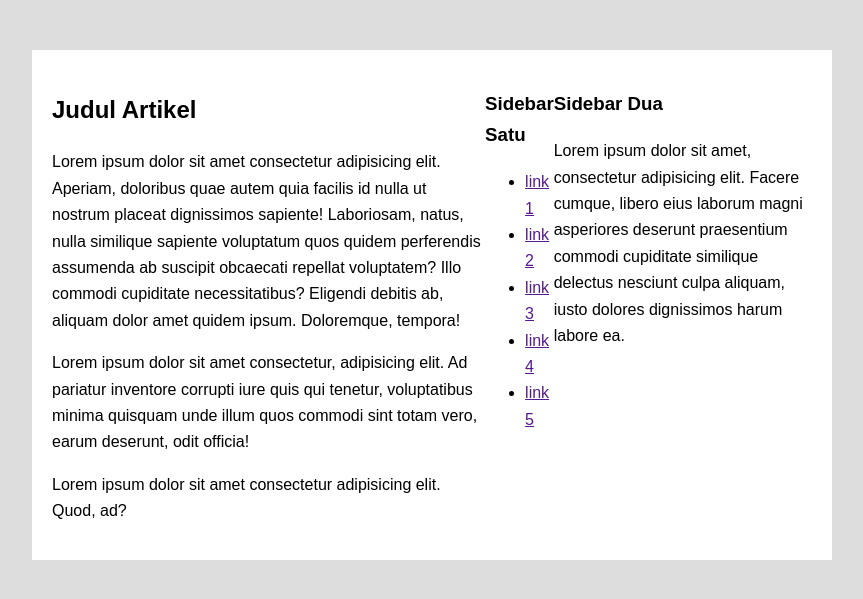
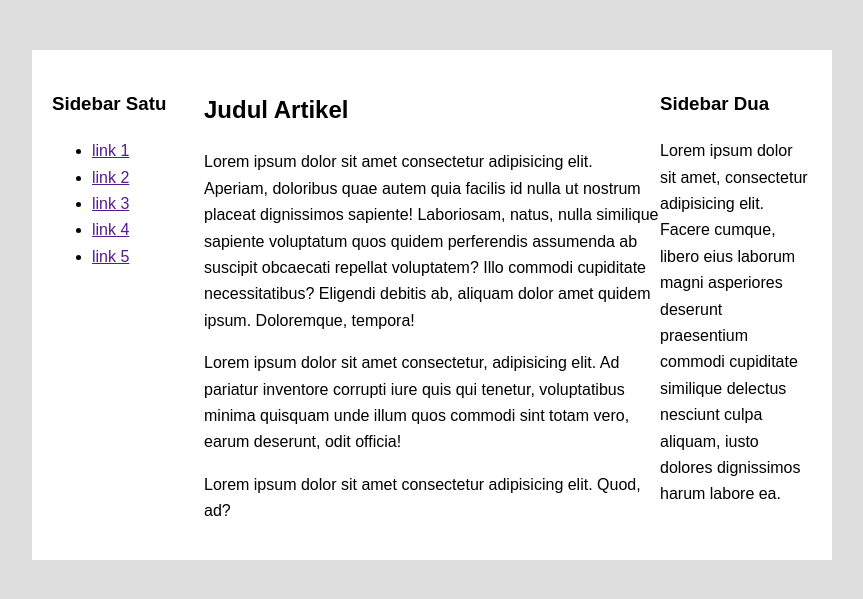
Before and after one commit to MohammadFebriansyah/pemrograman_web_main, a PHP site: page /flexbox.html in a window 1280 px wide. Shown: the top 599 px of the page, without its empty margins (208-1071 px from the left). Run offline with PHP 8.4, Linux system fonts and the light colour scheme.

Commit message:
tugas js 2 nomor 1

```diff
--- a/style1.css
+++ b/style1.css
@@ -17,3 +17,15 @@ body{
     box-sizing: border-box;
     display: flex;
 }
+.sidebar-satu{
+    flex: 1;
+    order: 1;
+}
+.kolom-utama{
+    flex: 3;
+    order: 2;
+}
+.sidebar-dua{
+    flex: 1;
+    order: 3;
+}
```
